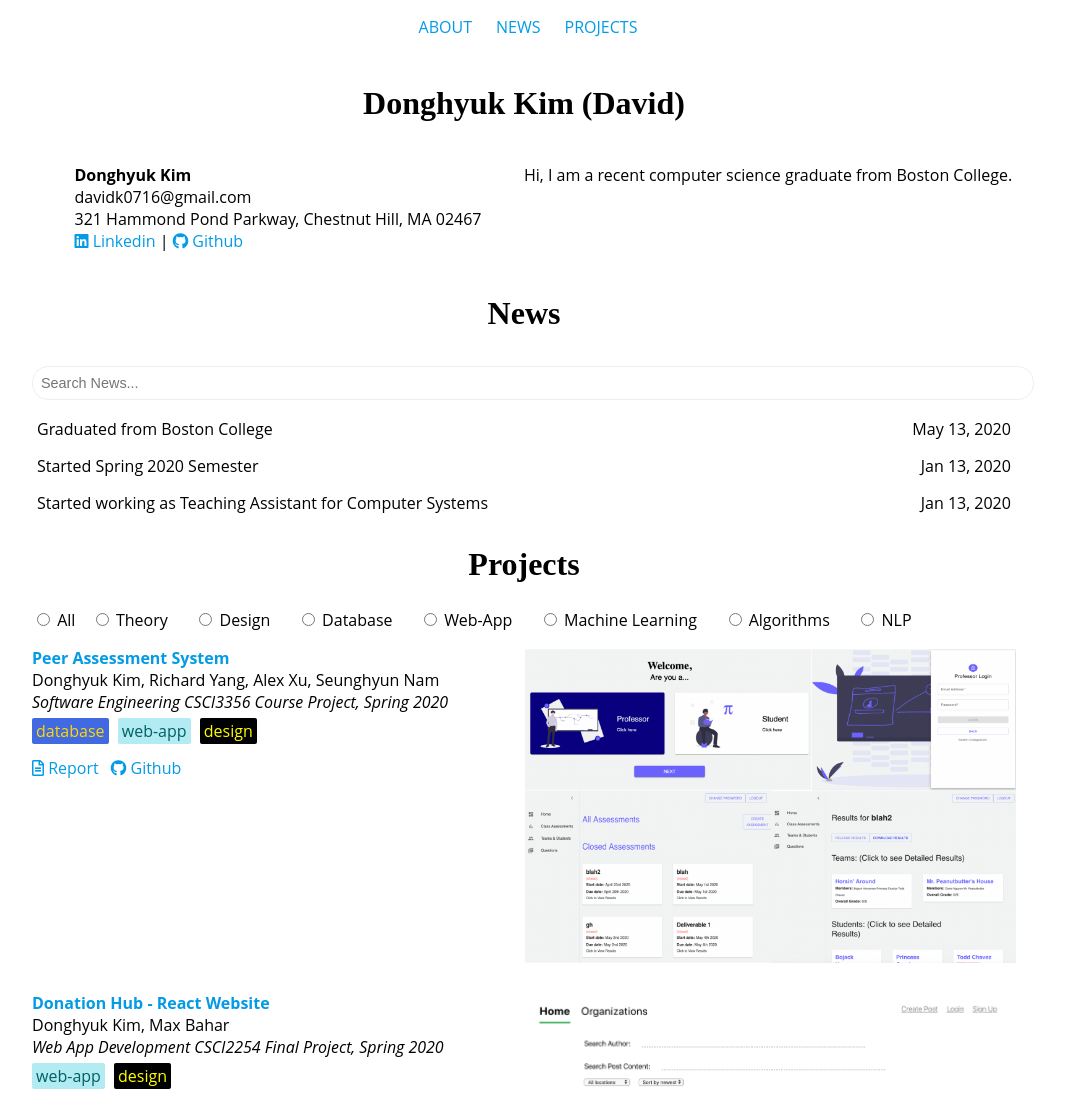
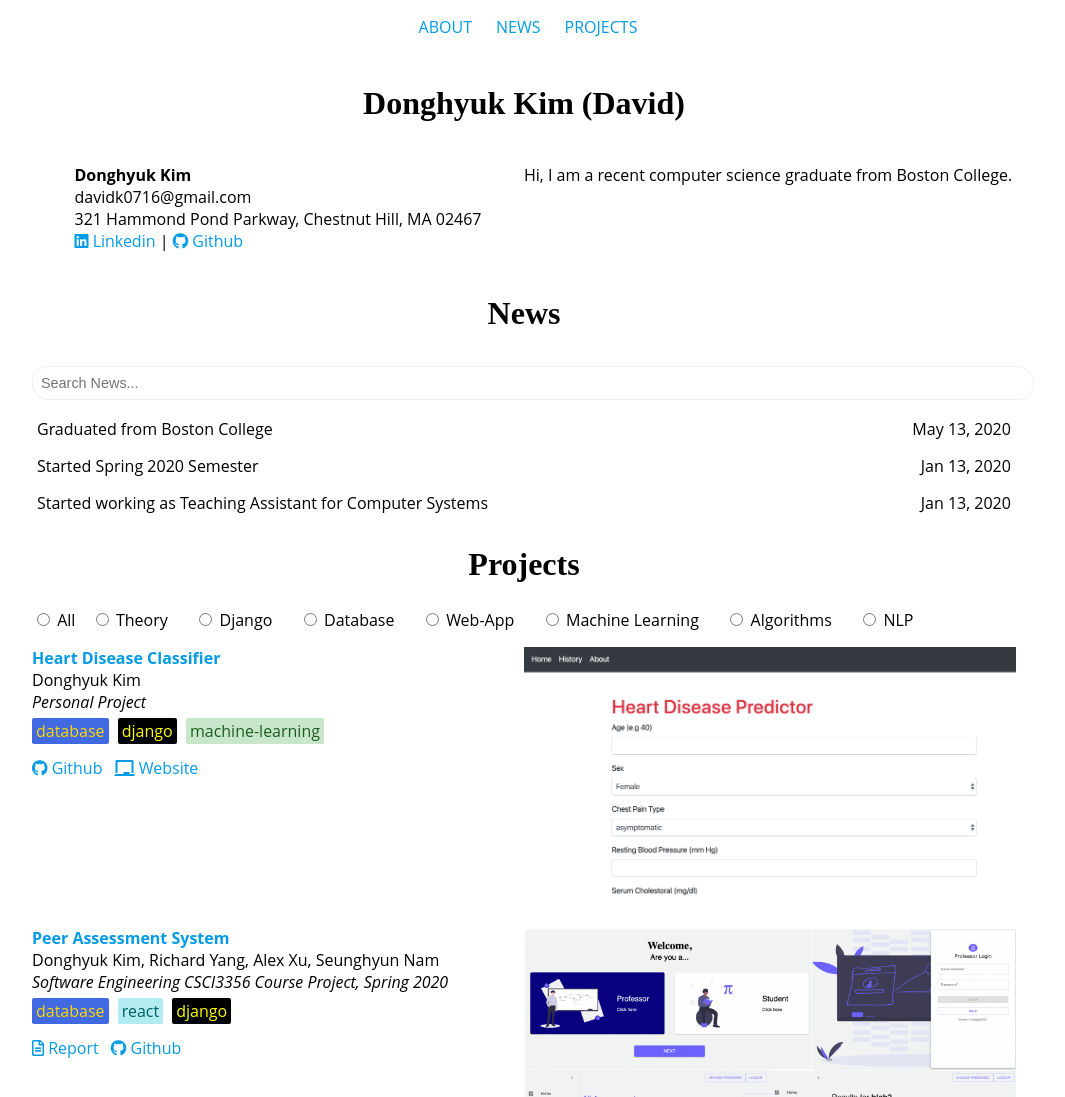
Before and after one commit to kingdawei/portfolio, a plain HTML site: page index.html in a window 1280 px wide. Shown: the top 1097 px of the page, without its empty margins (116-1181 px from the left). Drawn offline with nearby package versions, Linux system fonts and the light colour scheme.

Commit message:
new_proj, changes to tag

```diff
--- a/assets/data.json
+++ b/assets/data.json
@@ -27,12 +27,31 @@
 
   "projects": [
     {
+      "id": "heart",
+      "title": "Heart Disease Classifier",
+      "authors": "Donghyuk Kim",
+      "source": "Personal Project",
+      "teaser": "assets/Django/heart.png",
+      "tags": ["database", "django", "machine-learning"],
+      "materials": [
+        {
+          "label": "Github",
+          "path": "https://github.com/kingdawei/heart-diesease-predictor/tree/master"
+        },
+        {
+          "label": "Website",
+          "path": "http://kingdawei.pythonanywhere.com"
+        }
+      ],
+      "desc": "Django website that predicts presence of heart disease based on input. The model is a gaussian naive bayes classifier trained with heart disease dataset from UCI Machine Learning Repository: https://archive.ics.uci.edu/ml/datasets/Heart+Disease"
+    },
+    {
       "id": "swe",
       "title": "Peer Assessment System",
       "authors": "Donghyuk Kim, Richard Yang, Alex Xu, Seunghyun Nam",
       "source": "Software Engineering CSCI3356 Course Project, Spring 2020",
       "teaser": "assets/SWE/swe.png",
-      "tags": ["database", "web-app", "design"],
+      "tags": ["database", "react", "django"],
       "materials": [
         {
           "label": "Report",
@@ -51,7 +70,7 @@
       "authors": "Donghyuk Kim, Max Bahar",
       "source": "Web App Development CSCI2254 Final Project, Spring 2020",
       "teaser": "assets/Web/donation.png",
-      "tags": ["web-app", "design"],
+      "tags": ["react"],
       "materials": [
         {
           "label": "Website",
@@ -66,7 +85,7 @@
       "authors": "Donghyuk Kim",
       "source": "Web App Development CSCI2254 Assignment, Spring 2020",
       "teaser": "assets/Web/insta.png",
-      "tags": ["web-app", "design"],
+      "tags": ["react"],
       "materials": [
         {
           "label": "Website",
@@ -81,7 +100,7 @@
       "authors": "Donghyuk Kim, Yindong Sun, Kevin Li, Rockey Ke",
       "source": "Database Systems & Application CSCI2257 Final Project, Fall 2019",
       "teaser": "assets/Database/database_app.png",
-      "tags": ["database", "web-app"],
+      "tags": ["database"],
       "materials": [],
       "desc": "Database-oriented web application built with Oracle Application Express. The app mimics functionalities typically found in online shopping carts such as adding items to cart, checking out, validating order, canceling order, viewing status, etc."
     },
@@ -91,7 +110,7 @@
       "authors": "Donghyuk Kim, Jessica Bolduc, Ashley Oh, Dipesh Patel",
       "source": "Natural Language Processing CSCI3349 Final Project, Fall 2019",
       "teaser": "assets/NLP/nlp_poster.png",
-      "tags": ["machine-learning", "nlp"],
+      "tags": ["machine-learning"],
       "materials": [
         {
           "label": "Download-Poster",
@@ -131,7 +150,7 @@
 
       "source": "Swift/iOS App Dev ISYS2160 Final Project, Spring 2019",
       "teaser": "assets/Swift/evil.png",
-      "tags": ["design", "algorithms"],
+      "tags": ["algorithms"],
       "materials": [
         {
           "label": "Github",
--- a/main.js
+++ b/main.js
@@ -135,8 +135,8 @@ function renderProjects(projects) {
                 Theory
             </label>
             <label>
-                <input type="radio" name="filter" value="design">
-                Design
+                <input type="radio" name="filter" value="django">
+                Django
             </label>
             <label>
                 <input type="radio" name="filter" value="database">
--- a/style.css
+++ b/style.css
@@ -105,7 +105,7 @@ section {
   background-color: #d1c4e9;
   color: #311b92;
 }
-.design {
+.django {
   background-color: black;
   color: yellow;
 }
@@ -113,7 +113,7 @@ section {
   background-color: royalblue;
   color: gold;
 }
-.web-app {
+.react {
   background-color: #b2ebf2;
   color: #006064;
 }
```
Also changed, not shown: assets/Django/heart.png (added).
